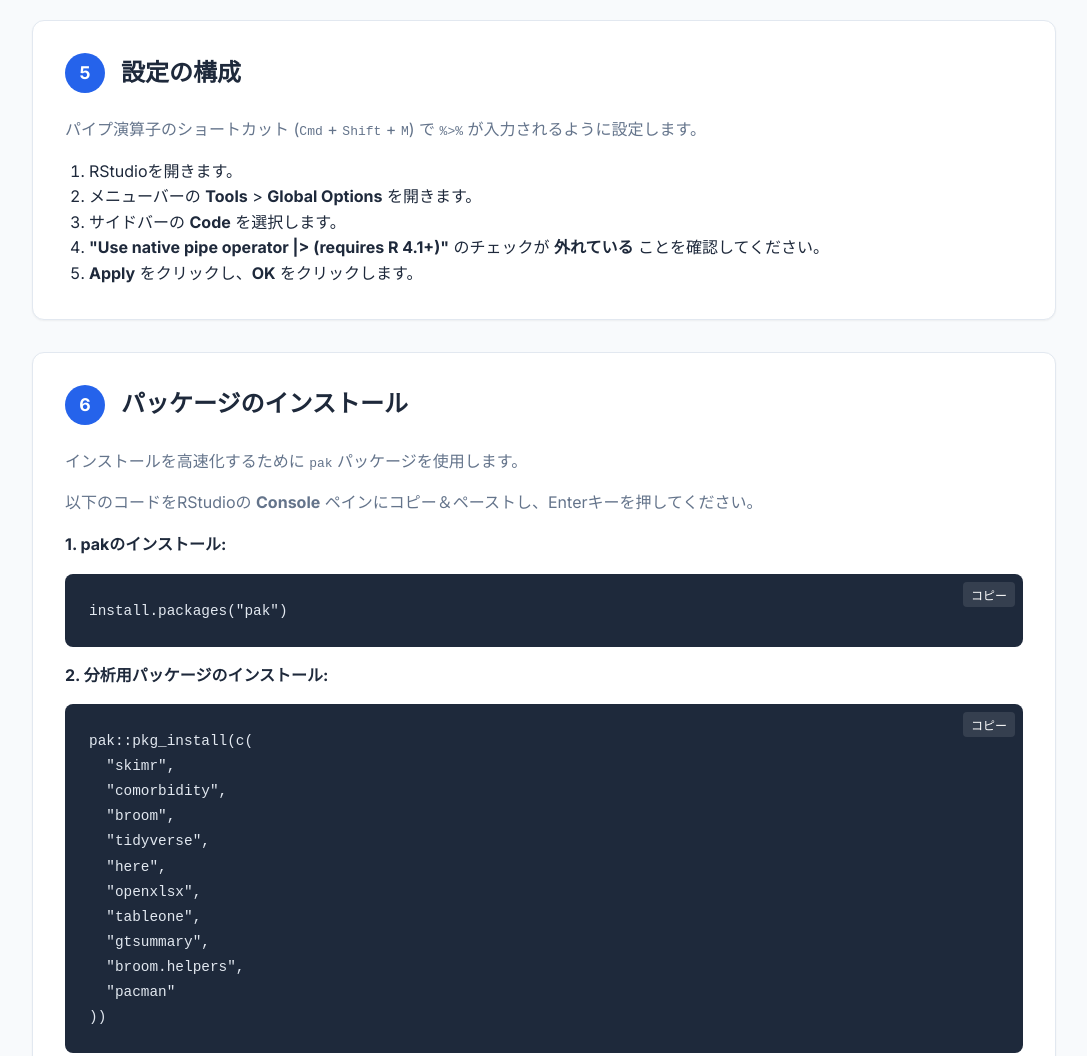
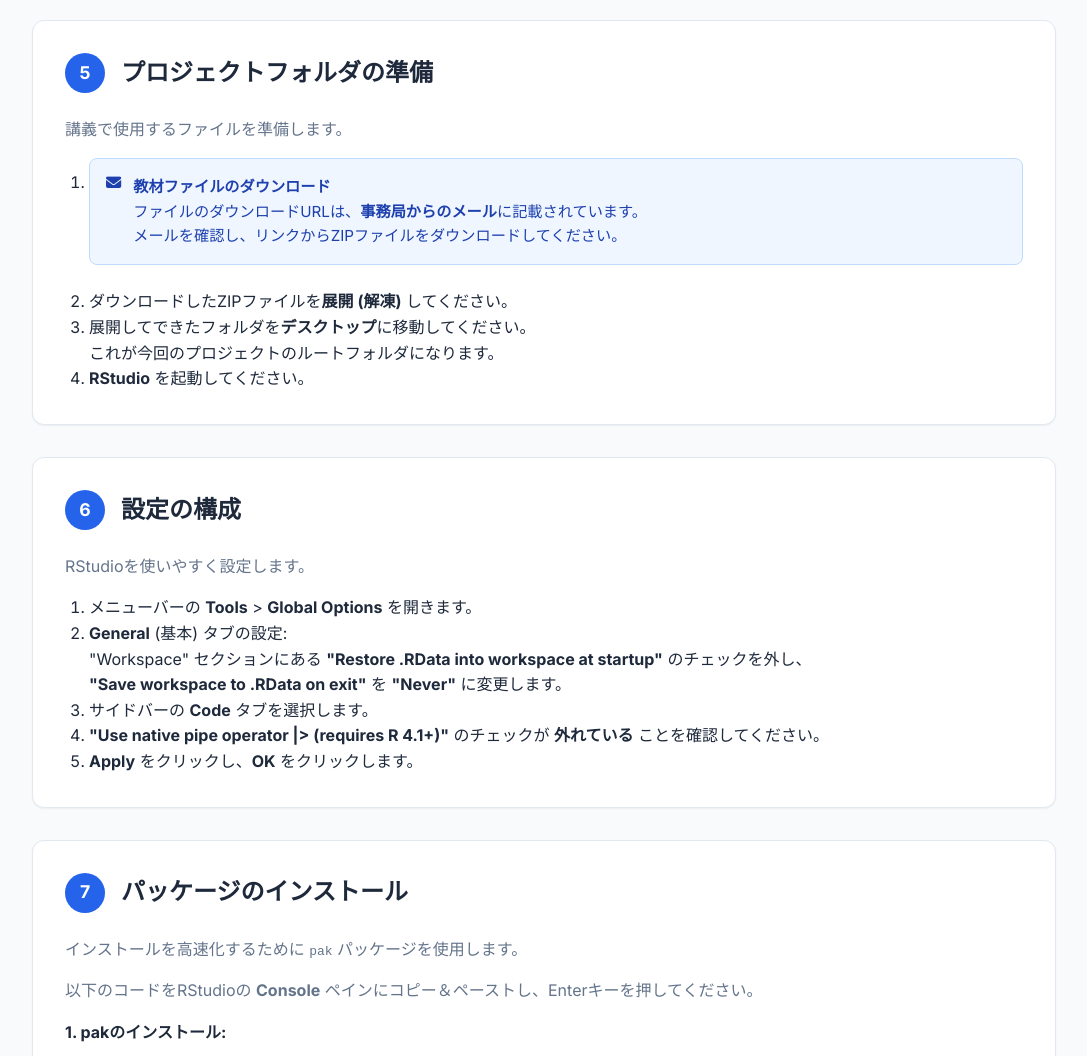
Before and after one commit to mitti1210/JSNPT_36THSC_installR, a plain HTML site: page mac.html in a window 1280 px wide. Shown: the part 2920-3976 px from the top of the page, without its empty margins (96-1183 px from the left). Drawn offline with Linux system fonts and the light colour scheme.

Commit message:
docs: Update installation instructions for Windows and Mac.

```diff
--- a/mac.html
+++ b/mac.html
@@ -126,19 +126,48 @@
             </div>
         </div>
 
-        <!-- Step 5: Configuration -->
+        <!-- Step 5: Project Setup -->
         <div class="step">
             <div class="step-header">
                 <div class="step-number">5</div>
+                <div class="step-title">プロジェクトフォルダの準備</div>
+            </div>
+            <div class="step-content">
+                <p>講義で使用するファイルを準備します。</p>
+                <ol style="margin-left: 1.5rem;">
+                    <li>
+                        <div class="alert alert-info" style="margin-top: 0.5rem;">
+                            <i class="fa-solid fa-envelope"></i>
+                            <div>
+                                <strong>教材ファイルのダウンロード</strong><br>
+                                ファイルのダウンロードURLは、<strong>事務局からのメール</strong>に記載されています。<br>
+                                メールを確認し、リンクからZIPファイルをダウンロードしてください。
+                            </div>
+                        </div>
+                    </li>
+                    <li>ダウンロードしたZIPファイルを<strong>展開 (解凍)</strong> してください。</li>
+                    <li>展開してできたフォルダを<strong>デスクトップ</strong>に移動してください。<br>
+                        これが今回のプロジェクトのルートフォルダになります。</li>
+                    <li><strong>RStudio</strong> を起動してください。</li>
+                </ol>
+            </div>
+        </div>
+
+        <!-- Step 6: Configuration -->
+        <div class="step">
+            <div class="step-header">
+                <div class="step-number">6</div>
                 <div class="step-title">設定の構成</div>
             </div>
             <div class="step-content">
-                <p>パイプ演算子のショートカット (<code>Cmd</code> + <code>Shift</code> + <code>M</code>) で <code>%>%</code>
-                    が入力されるように設定します。</p>
+                <p>RStudioを使いやすく設定します。</p>
                 <ol style="margin-left: 1.5rem;">
-                    <li>RStudioを開きます。</li>
                     <li>メニューバーの <strong>Tools</strong> > <strong>Global Options</strong> を開きます。</li>
-                    <li>サイドバーの <strong>Code</strong> を選択します。</li>
+                    <li><strong>General</strong> (基本) タブの設定:<br>
+                        "Workspace" セクションにある <strong>"Restore .RData into workspace at startup"</strong> のチェックを外し、<br>
+                        <strong>"Save workspace to .RData on exit"</strong> を <strong>"Never"</strong> に変更します。
+                    </li>
+                    <li>サイドバーの <strong>Code</strong> タブを選択します。</li>
                     <li><strong>"Use native pipe operator |> (requires R 4.1+)"</strong> のチェックが <strong>外れている</strong>
                         ことを確認してください。</li>
                     <li><strong>Apply</strong> をクリックし、<strong>OK</strong> をクリックします。</li>
@@ -146,10 +175,10 @@
             </div>
         </div>
 
-        <!-- Step 6: Install Packages -->
+        <!-- Step 7: Install Packages -->
         <div class="step">
             <div class="step-header">
-                <div class="step-number">6</div>
+                <div class="step-number">7</div>
                 <div class="step-title">パッケージのインストール</div>
             </div>
             <div class="step-content">
```
Also changed, not shown: windows.html (+36 -7 lines).
